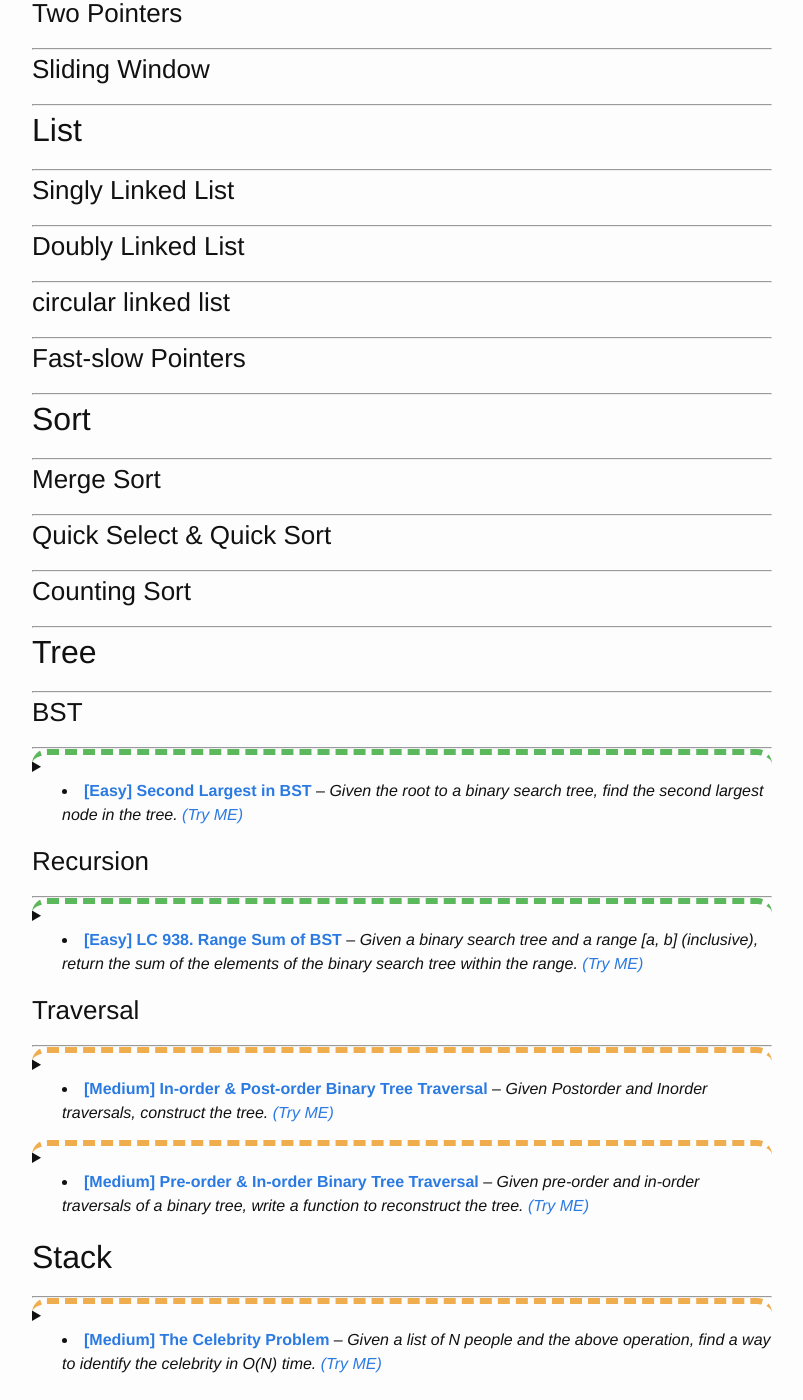
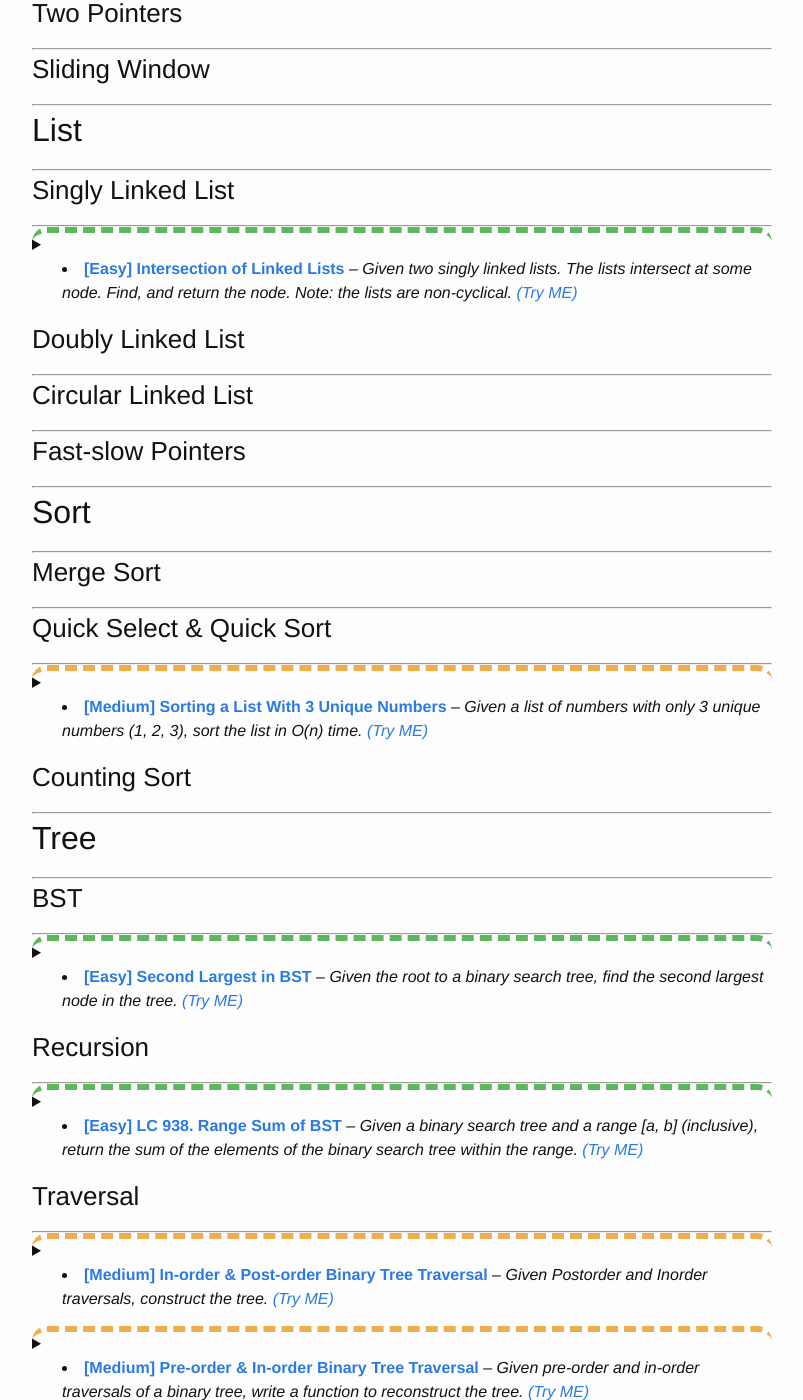
Before and after one commit to trsong/trsong.github.io, a Jekyll site: the page built from _posts/2019-04-01-DailyQuestionsByCategory.md, in a window 1280 px wide and 1400 px high, scrolled down 1703 px. Shown: the whole window, without its empty margins (238-1041 px from the left). Built offline with Jekyll 4.4.1, drawn with Linux system fonts in a browser that asks for light colours; some of the changed text lies outside the part shown.

Commit message:
Add more problems to categories

````diff
--- a/_posts/2019-04-01-DailyQuestionsByCategory.md
+++ b/_posts/2019-04-01-DailyQuestionsByCategory.md
@@ -54,10 +54,30 @@ categories: Python/Java
 ### Singly Linked List
 ---
 
+<details>
+<summary class="lc_e">
+
+- [**\[Easy\] Intersection of Linked Lists**](https://trsong.github.io/python/java/2020/05/02/DailyQuestionsMay/#jul-19-2020-easy-intersection-of-linked-lists) -- *Given two singly linked lists. The lists intersect at some node. Find, and return the node. Note: the lists are non-cyclical.* [*\(Try ME\)*](https://repl.it/@trsong/Intersection-of-Linked-Lists-1)
+
+</summary>
+<div>
+
+**Question:** You are given two singly linked lists. The lists intersect at some node. Find, and return the node. Note: the lists are non-cyclical.
+
+**Example:**
+```py
+A = 1 -> 2 -> 3 -> 4
+B = 6 -> 3 -> 4
+# This should return 3 (you may assume that any nodes with the same value are the same node)
+```
+
+</div>
+</details>
+
 ### Doubly Linked List
 ---
 
-### circular linked list
+### Circular Linked List
 ---
 
 ### Fast-slow Pointers
@@ -71,6 +91,25 @@ categories: Python/Java
 
 ### Quick Select & Quick Sort
 ---
+
+<details>
+<summary class="lc_m">
+
+- [**\[Medium\] Sorting a List With 3 Unique Numbers**](https://trsong.github.io/python/java/2020/05/02/DailyQuestionsMay/#jul-18-2020-medium-sorting-a-list-with-3-unique-numbers) -- *Given a list of numbers with only 3 unique numbers (1, 2, 3), sort the list in O(n) time.* [*\(Try ME\)*](https://repl.it/@trsong/Sorting-a-List-With-3-Unique-Numbers-1)
+
+</summary>
+<div>
+
+**Question:** Given a list of numbers with only `3` unique numbers `(1, 2, 3)`, sort the list in `O(n)` time.
+
+**Example:**
+```py
+Input: [3, 3, 2, 1, 3, 2, 1]
+Output: [1, 1, 2, 2, 3, 3, 3]
+```
+
+</div>
+</details>
 
 ### Counting Sort
 ---
@@ -212,6 +251,25 @@ d  e f  g
 ## Stack
 ---
 
+<details>
+<summary class="lc_m">
+
+- [**\[Medium\] Index of Larger Next Number**](https://trsong.github.io/python/java/2020/05/02/DailyQuestionsMay/#jul-17-2020-medium-index-of-larger-next-number) -- *Given a list of numbers, for each element find the next element that is larger than the current element.* [*\(Try ME\)*](https://repl.it/@trsong/Find-Index-of-Larger-Next-Number-1)
+
+</summary>
+<div>
+
+**Question:** Given a list of numbers, for each element find the next element that is larger than the current element. Return the answer as a list of indices. If there are no elements larger than the current element, then use -1 instead.
+
+**Example:**
+```py
+larger_number([3, 2, 5, 6, 9, 8])
+# return [2, 2, 3, 4, -1, -1]
+```
+
+</div>
+</details>
+
 
 <details>
 <summary class="lc_m">
@@ -269,6 +327,34 @@ Given a list of `N` people and the above operation, find a way to identify the c
 
 ### BFS
 ---
+
+<details>
+<summary class="lc_m">
+
+- [**\[Medium\] Find All Cousins in Binary Tree**](https://trsong.github.io/python/java/2020/05/02/DailyQuestionsMay/#jul-21-2020-medium-find-all-cousins-in-binary-tree) -- *Given a binary tree and a particular node, find all cousins of that node.* [*\(Try ME\)*](https://repl.it/@trsong/All-Cousins-in-Binary-Tree-1)
+
+</summary>
+<div>
+
+**Question:** Two nodes in a binary tree can be called cousins if they are on the same level of the tree but have different parents.
+
+Given a binary tree and a particular node, find all cousins of that node.
+
+
+**Example:**
+```py
+In the following diagram 4 and 6 are cousins:
+
+    1
+   / \
+  2   3
+ / \   \
+4   5   6
+```
+
+</div>
+</details>
+
 
 <details>
 <summary class="lc_h">
@@ -379,6 +465,31 @@ For example, given `"2542540123"`, you should return `['254.25.40.123', '254.254
 ## String
 ---
 
+<details>
+<summary class="lc_m">
+
+- [**\[Medium\] Tokenization**](https://trsong.github.io/python/java/2020/05/02/DailyQuestionsMay/#jul-20-2020-medium-tokenization) -- *Given a dictionary of words and a string made up of those words (no spaces), return the original sentence in a list.* [*\(Try ME\)*](https://repl.it/@trsong/String-Tokenization-1)
+
+</summary>
+<div>
+
+**Questions:** Given a dictionary of words and a string made up of those words (no spaces), return the original sentence in a list. If there is more than one possible reconstruction, return any of them. If there is no possible reconstruction, then return null.
+
+**Example 1:**
+```py
+Input: ['quick', 'brown', 'the', 'fox'], 'thequickbrownfox'
+Output: ['the', 'quick', 'brown', 'fox']
+```
+
+**Example 2:**
+```py
+Input: ['bed', 'bath', 'bedbath', 'and', 'beyond'], 'bedbathandbeyond'
+Output:  Either ['bed', 'bath', 'and', 'beyond'] or ['bedbath', 'and', 'beyond']
+```
+
+</div>
+</details>
+
 ### Anagram
 ---
 
````
